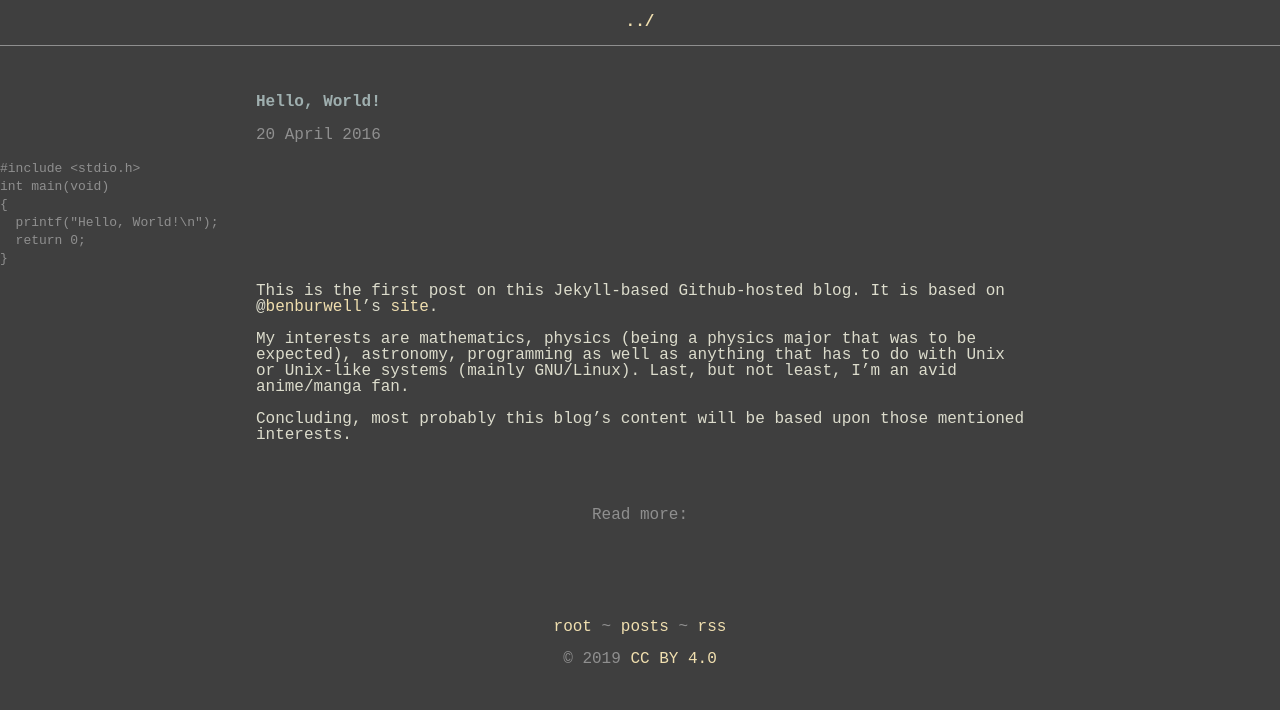
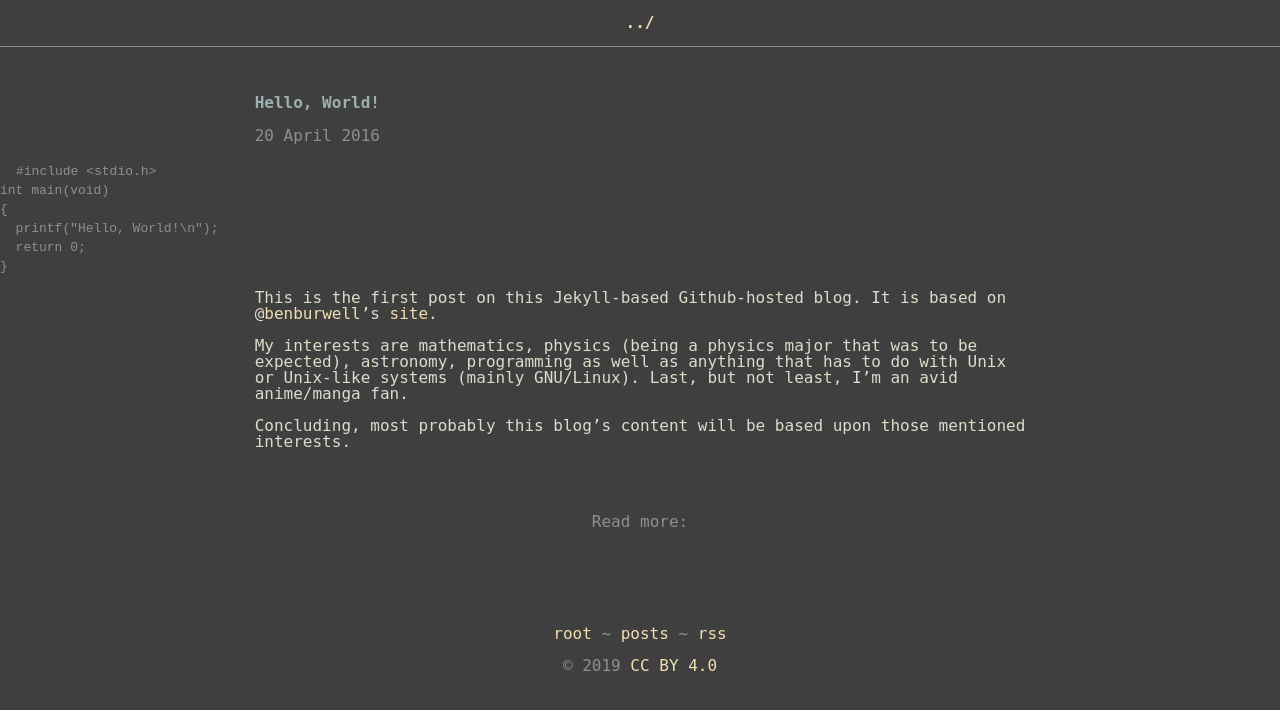
Before and after one commit to konfou/konfou.github.io, a Jekyll site: the page built from _posts/2016-04-20-hello-world.md, in a window 1280 px wide. Shown: the top 710 px of the page. Built offline with Jekyll 4.4.1, drawn with Linux system fonts in a browser that asks for light colours.

Commit message:
align center code

```diff
--- a/_sass/site.scss
+++ b/_sass/site.scss
@@ -13,8 +13,8 @@
 $link_hov: $beauty_bush;
 $med_gray: $gray;
 
-$mono: "Liberation Mono", "DejaVu Sans Mono", monospace !default;
-$sans: "Noto Sans Regular", "Liberation Sans", "DejaVu Sans Book", sans !default;
+$mono: "DejaVu Sans Mono", "Liberation Mono", monospace !default;
+$sans: "DejaVu Sans Book", "Liberation Sans", sans !default;
 $maxcols: 80ch;
 
 @mixin container {
@@ -51,7 +51,6 @@
     display: inline-block;
     text-align: left;
     line-height: 1.5rem;
-
   }
 }
 
@@ -59,10 +58,6 @@
   display: flex;
   flex-wrap: wrap;
   justify-content: space-between;
-}
-
-.e-content {
-  /* text-align: justify; */
 }
 
 a {
@@ -111,6 +106,21 @@
   text-align: center;
 }
 
+ol, ul {
+  @include container;
+}
+
+li {
+  margin-left: 2rem;
+  margin-right: 2rem;
+  padding: 1rem;
+}
+
+code {
+  @include container;
+  color: $med_gray;
+}
+
 time {
   @extend .muted;
 }
@@ -127,22 +137,8 @@
   padding: 0.5rem;
 }
 
-ol, ul {
-  @include container;
-}
-
-li {
-  margin-left: 2rem;
-  margin-right: 2rem;
-  padding: 1rem;
-}
-
 kbd {
   color: $link;
-}
-
-code {
-  color: $med_gray;
 }
 
 .text-center {
@@ -150,7 +146,7 @@
 }
 
 .d3container {
-    @extend .text-center;
+  @extend .text-center;
 }
 
 .highlight {
```
